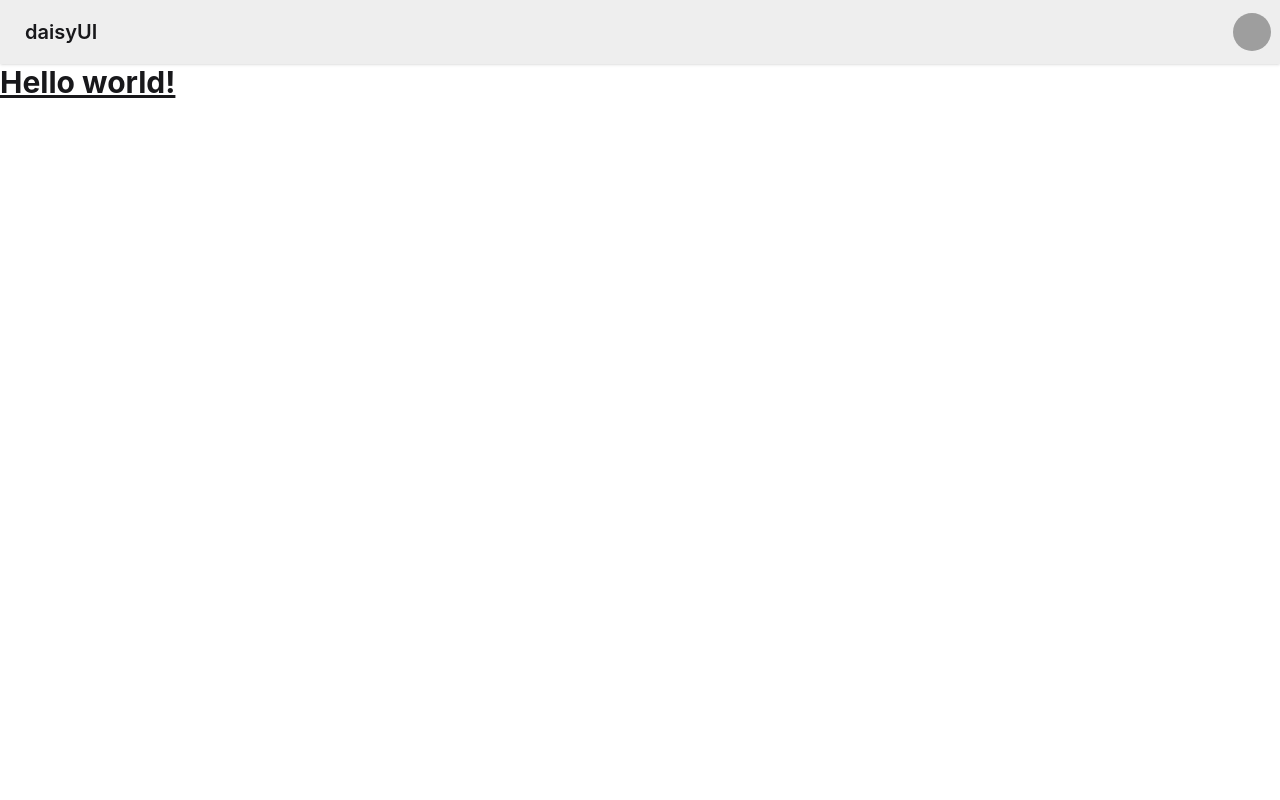
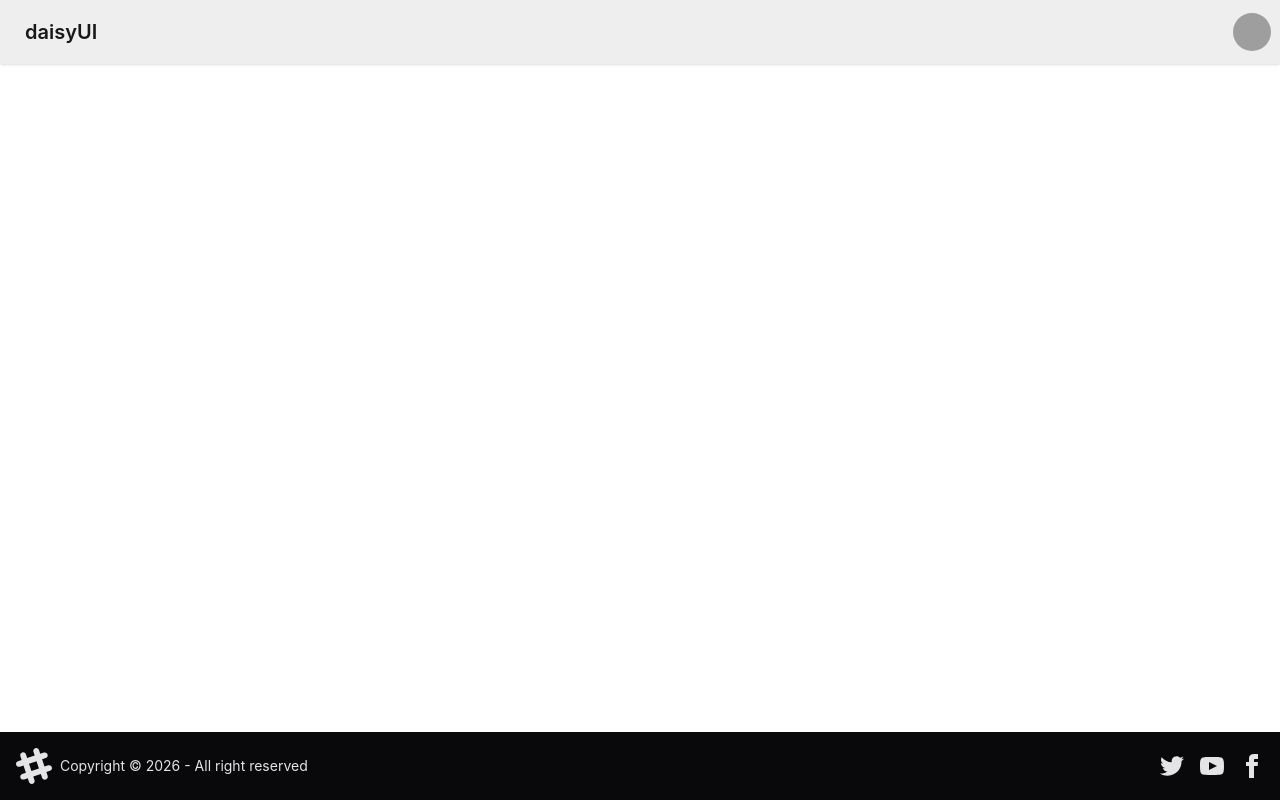
Before and after one commit to vikarsh5666/DevConnectTinder-Web, a React (Vite) app: page / in a window 1280 px wide. Built offline with nearby package versions, Linux system fonts and the light colour scheme; grey boxes are pictures that could not be loaded.

Commit message:
Added Routing

```diff
--- a/package.json
+++ b/package.json
@@ -13,6 +13,7 @@
     "@tailwindcss/vite": "^4.3.3",
     "react": "^19.2.8",
     "react-dom": "^19.2.8",
+    "react-router-dom": "^7.18.4",
     "tailwindcss": "^4.3.3"
   },
   "devDependencies": {
--- a/src/App.tsx
+++ b/src/App.tsx
@@ -1,13 +1,18 @@
-import NavBar from "./NavBar";
+import { BrowserRouter, Route, Routes } from "react-router-dom";
+import Body from "./Body";
 
 function App() {
 
   return (
     <>
-      <NavBar />
-      <h1 className="text-3xl font-bold underline">
-        Hello world!
-      </h1>
+      <BrowserRouter basename="/">
+        <Routes>
+          <Route path="/" element={<Body />}>
+            <Route path="/login" element={<div>Login Page</div>} />
+            <Route path="/profile" element={<div>Profile Page</div>} />
+          </Route >
+        </Routes>
+      </BrowserRouter>
     </>
   )
 }
--- /dev/null
+++ b/src/Body.tsx
@@ -0,0 +1,16 @@
+import { Outlet } from "react-router-dom"
+import NavBar from "./NavBar"
+import Footer  from "./Footer";
+
+
+const Body = () => {
+    return (
+        <div>
+            <NavBar />
+            <Outlet />
+            <Footer />
+        </div>
+    )
+}
+
+export default Body
--- /dev/null
+++ b/src/Footer.tsx
@@ -0,0 +1,60 @@
+const Footer = () => {
+  return (
+    <footer className="footer sm:footer-horizontal bg-neutral text-neutral-content items-center p-4 fixed bottom-0">
+  <aside className="grid-flow-col items-center">
+    <svg
+      width="36"
+      height="36"
+      viewBox="0 0 24 24"
+      xmlns="http://www.w3.org/2000/svg"
+      fillRule="evenodd"
+      clipRule="evenodd"
+      className="fill-current">
+      <path
+        d="M22.672 15.226l-2.432.811.841 2.515c.33 1.019-.209 2.127-1.23 2.456-1.15.325-2.148-.321-2.463-1.226l-.84-2.518-5.013 1.677.84 2.517c.391 1.203-.434 2.542-1.831 2.542-.88 0-1.601-.564-1.86-1.314l-.842-2.516-2.431.809c-1.135.328-2.145-.317-2.463-1.229-.329-1.018.211-2.127 1.231-2.456l2.432-.809-1.621-4.823-2.432.808c-1.355.384-2.558-.59-2.558-1.839 0-.817.509-1.582 1.327-1.846l2.433-.809-.842-2.515c-.33-1.02.211-2.129 1.232-2.458 1.02-.329 2.13.209 2.461 1.229l.842 2.515 5.011-1.677-.839-2.517c-.403-1.238.484-2.553 1.843-2.553.819 0 1.585.509 1.85 1.326l.841 2.517 2.431-.81c1.02-.33 2.131.211 2.461 1.229.332 1.018-.21 2.126-1.23 2.456l-2.433.809 1.622 4.823 2.433-.809c1.242-.401 2.557.484 2.557 1.838 0 .819-.51 1.583-1.328 1.847m-8.992-6.428l-5.01 1.675 1.619 4.828 5.011-1.674-1.62-4.829z"></path>
+    </svg>
+    <p>Copyright © {new Date().getFullYear()} - All right reserved</p>
+  </aside>
+  <nav className="grid-flow-col gap-4 md:place-self-center md:justify-self-end">
+    <a>
+      <svg
+        aria-label="Twitter"
+        xmlns="http://www.w3.org/2000/svg"
+        width="24"
+        height="24"
+        viewBox="0 0 24 24"
+        className="fill-current">
+        <path
+          d="M24 4.557c-.883.392-1.832.656-2.828.775 1.017-.609 1.798-1.574 2.165-2.724-.951.564-2.005.974-3.127 1.195-.897-.957-2.178-1.555-3.594-1.555-3.179 0-5.515 2.966-4.797 6.045-4.091-.205-7.719-2.165-10.148-5.144-1.29 2.213-.669 5.108 1.523 6.574-.806-.026-1.566-.247-2.229-.616-.054 2.281 1.581 4.415 3.949 4.89-.693.188-1.452.232-2.224.084.626 1.956 2.444 3.379 4.6 3.419-2.07 1.623-4.678 2.348-7.29 2.04 2.179 1.397 4.768 2.212 7.548 2.212 9.142 0 14.307-7.721 13.995-14.646.962-.695 1.797-1.562 2.457-2.549z"></path>
+      </svg>
+    </a>
+    <a>
+      <svg
+        aria-label="YouTube"
+        xmlns="http://www.w3.org/2000/svg"
+        width="24"
+        height="24"
+        viewBox="0 0 24 24"
+        className="fill-current">
+        <path
+          d="M19.615 3.184c-3.604-.246-11.631-.245-15.23 0-3.897.266-4.356 2.62-4.385 8.816.029 6.185.484 8.549 4.385 8.816 3.6.245 11.626.246 15.23 0 3.897-.266 4.356-2.62 4.385-8.816-.029-6.185-.484-8.549-4.385-8.816zm-10.615 12.816v-8l8 3.993-8 4.007z"></path>
+      </svg>
+    </a>
+    <a>
+      <svg
+        aria-label="Facebook"
+        xmlns="http://www.w3.org/2000/svg"
+        width="24"
+        height="24"
+        viewBox="0 0 24 24"
+        className="fill-current">
+        <path
+          d="M9 8h-3v4h3v12h5v-12h3.642l.358-4h-4v-1.667c0-.955.192-1.333 1.115-1.333h2.885v-5h-3.808c-3.596 0-5.192 1.583-5.192 4.615v3.385z"></path>
+      </svg>
+    </a>
+  </nav>
+</footer>
+  )
+}
+
+export default Footer
```
Also changed, not shown: 1 other file (tests, documents, lock files or other folders).
